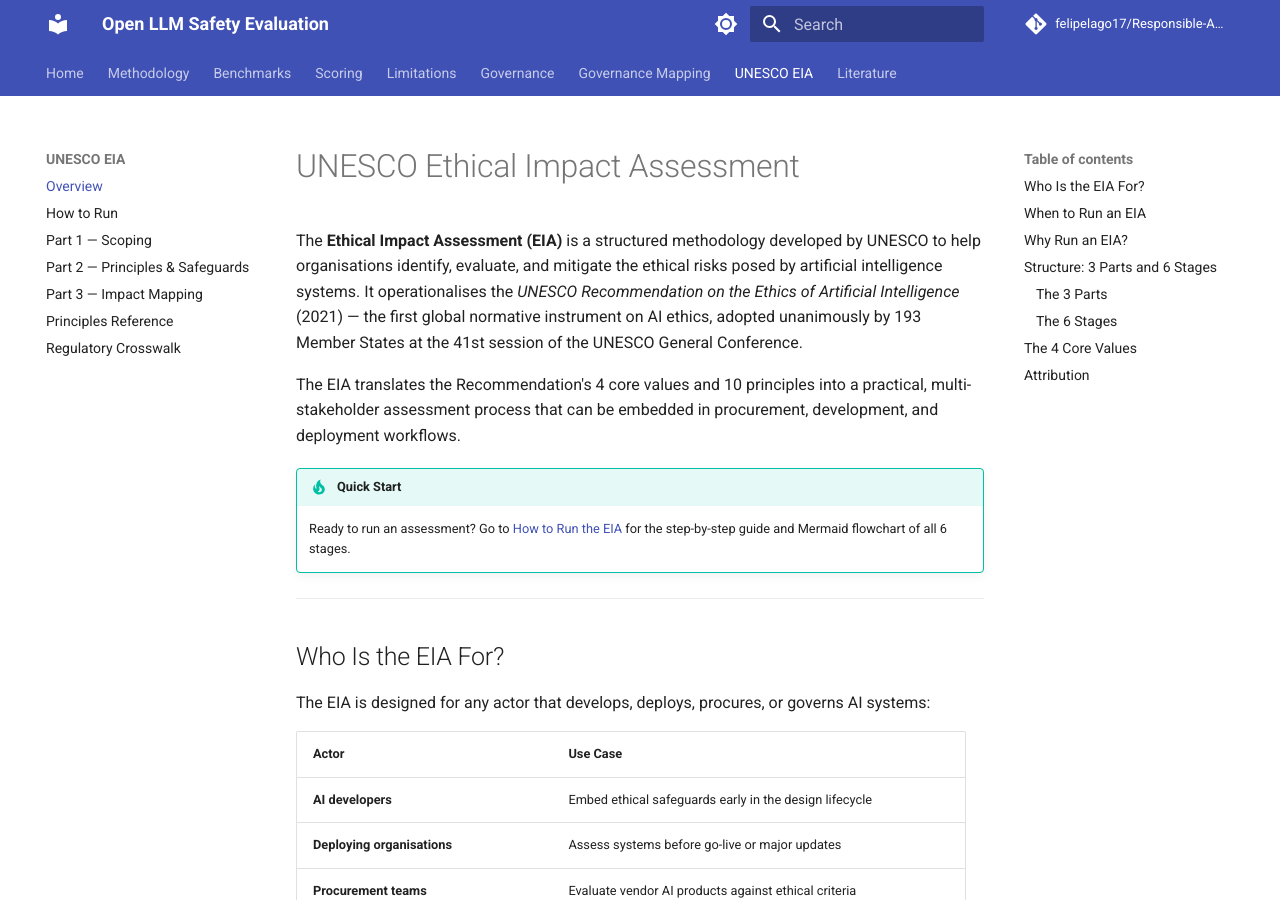
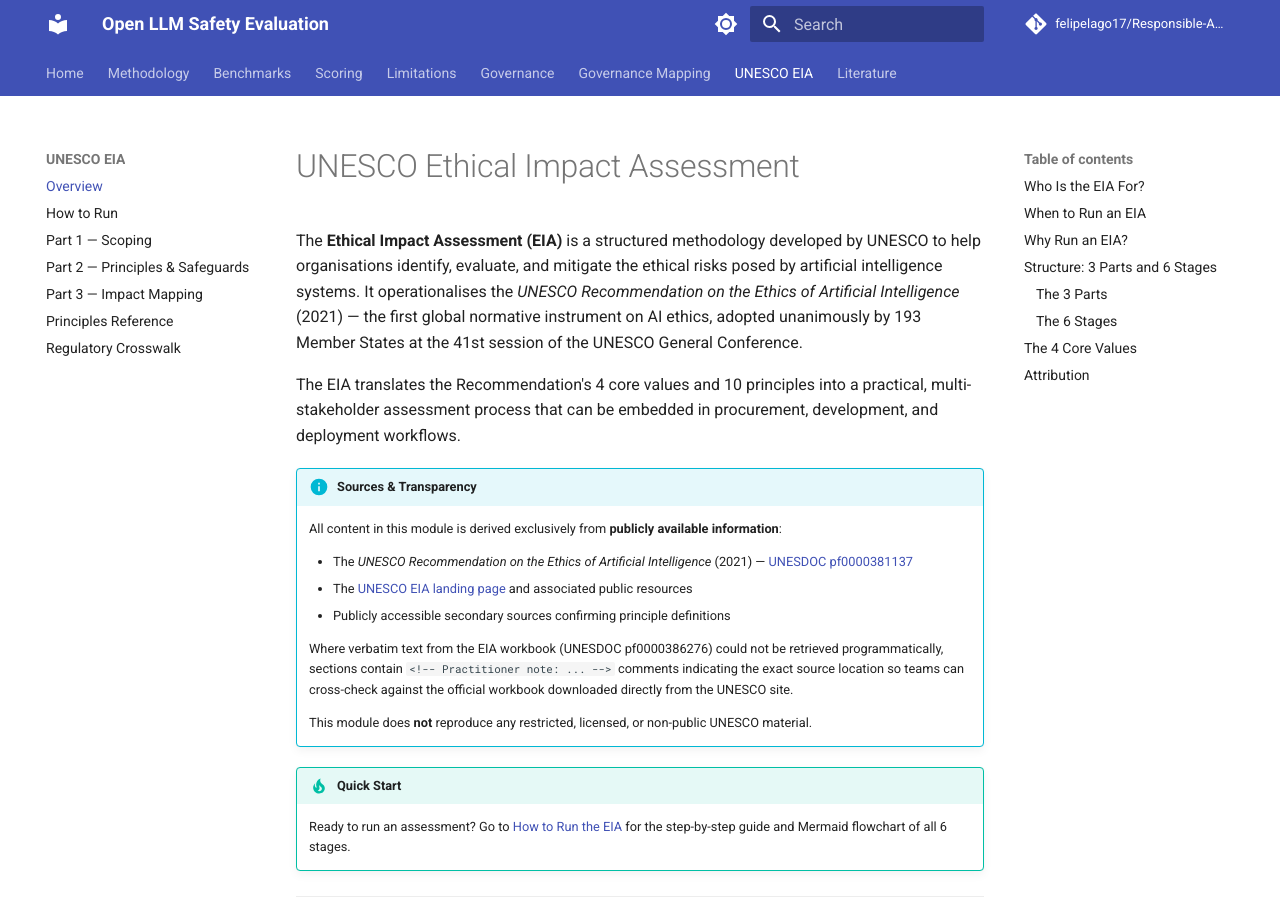
Before and after one commit to felipelago17/Responsible-AI-evaluation, an MkDocs documentation site: the page built from docs/eia/index.md, in a window 1280 px wide and 900 px high. Built offline with MkDocs 1.6.1 and Material for MkDocs 9.7.7, drawn with Linux system fonts in a browser that asks for light colours; comment, search, counter and statistics services are not loaded.

Commit message:
docs(eia): add public-information disclaimer to EIA overview

```diff
--- a/docs/eia/index.md
+++ b/docs/eia/index.md
@@ -8,6 +8,17 @@
 The **Ethical Impact Assessment (EIA)** is a structured methodology developed by UNESCO to help organisations identify, evaluate, and mitigate the ethical risks posed by artificial intelligence systems. It operationalises the *UNESCO Recommendation on the Ethics of Artificial Intelligence* (2021) — the first global normative instrument on AI ethics, adopted unanimously by 193 Member States at the 41st session of the UNESCO General Conference.
 
 The EIA translates the Recommendation's 4 core values and 10 principles into a practical, multi-stakeholder assessment process that can be embedded in procurement, development, and deployment workflows.
+
+!!! info "Sources &amp; Transparency"
+    All content in this module is derived exclusively from **publicly available information**:
+
+    - The *UNESCO Recommendation on the Ethics of Artificial Intelligence* (2021) — [UNESDOC pf0000381137](https://unesdoc.unesco.org/ark:/48223/pf0000381137)
+    - The [UNESCO EIA landing page](https://www.unesco.org/ethics-ai/en/eia) and associated public resources
+    - Publicly accessible secondary sources confirming principle definitions
+
+    Where verbatim text from the EIA workbook (UNESDOC pf0000386276) could not be retrieved programmatically, sections contain `<!-- Practitioner note: ... -->` comments indicating the exact source location so teams can cross-check against the official workbook downloaded directly from the UNESCO site.
+
+    This module does **not** reproduce any restricted, licensed, or non-public UNESCO material.
 
 !!! tip "Quick Start"
     Ready to run an assessment? Go to [How to Run the EIA](how-to-run.md) for the step-by-step guide and Mermaid flowchart of all 6 stages.
@@ -59,7 +70,7 @@
 | Part | Title | Purpose |
 |---|---|---|
 | **Part 1** | [Scoping Questions](scoping.md) | Define the AI system, its context, affected stakeholders, and regulatory environment |
-| **Part 2** | [Principles & Procedural Safeguards](principles.md) | Evaluate the system against each of the 10 UNESCO ethical principles |
+| **Part 2** | [Principles &amp; Procedural Safeguards](principles.md) | Evaluate the system against each of the 10 UNESCO ethical principles |
 | **Part 3** | [Mapping Potential Impacts](impact-mapping.md) | Map positive and negative impacts by likelihood and severity; plan mitigations |
 
 ### The 6 Stages
```
